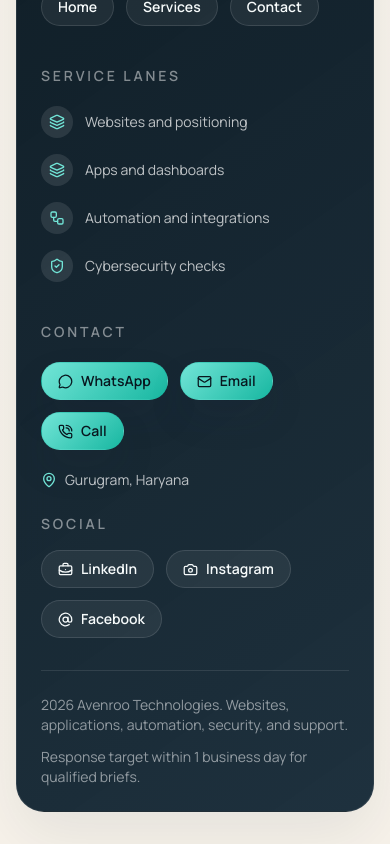
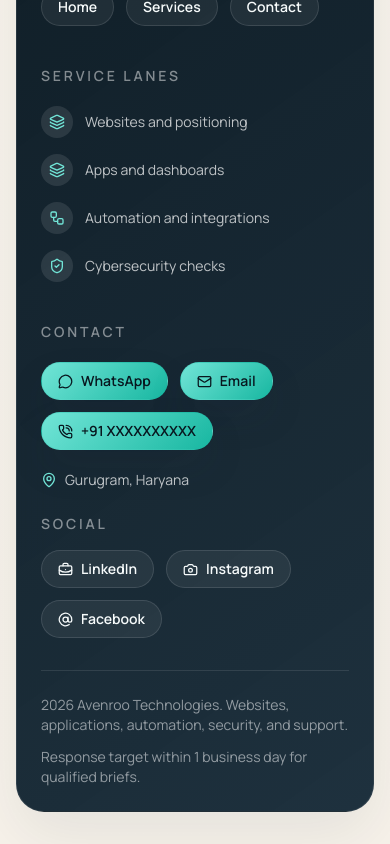
Before and after one commit to avenrootechnologies-collab/Avenroo-Technologies, a React (Vite) app in the folder AvenrooTechnologies/frontend/: page /contact in a window 390 px wide. Shown: the part 7479-8323 px from the top of the page. Built offline with nearby package versions, Linux system fonts and the light colour scheme; no server answers.

Commit message:
Add phone contact to shared footer

```diff
--- a/AvenrooTechnologies/frontend/src/components/Footer.jsx
+++ b/AvenrooTechnologies/frontend/src/components/Footer.jsx
@@ -20,7 +20,7 @@ const whatsappMessage =
   import.meta.env.VITE_WHATSAPP_MESSAGE ||
   "Hi Avenroo Technologies, I want to discuss a website, app, automation, or security project.";
 const contactEmail = import.meta.env.VITE_CONTACT_EMAIL || "shaurixinfotechsolution@gmail.com";
-const contactPhone = import.meta.env.VITE_CONTACT_PHONE || "";
+const contactPhone = import.meta.env.VITE_CONTACT_PHONE || "+91 98390 79570";
 const linkedinUrl =
   import.meta.env.VITE_LINKEDIN_URL || "https://www.linkedin.com/company/avenroo-technologies/";
 const instagramUrl =
@@ -64,7 +64,9 @@ const directLinks = [
     icon: Mail,
   },
   {
-    label: "Call",
+    label: "Phone",
+    display: contactPhone,
+    ariaLabel: `Call ${contactPhone}`,
     href: buildPhoneHref(),
     icon: PhoneCall,
   },
@@ -153,13 +155,13 @@ export default function Footer() {
                   <a
                     key={link.label}
                     href={link.href}
-                    target="_blank"
-                    rel="noopener noreferrer"
+                    target={link.href.startsWith("https://") ? "_blank" : undefined}
+                    rel={link.href.startsWith("https://") ? "noopener noreferrer" : undefined}
                     className="brand-button inline-flex items-center gap-2 rounded-full px-4 py-2 text-sm font-semibold"
-                    aria-label={`Open ${link.label}`}
+                    aria-label={link.ariaLabel || `Open ${link.label}`}
                   >
                     <Icon size={15} />
-                    {link.label}
+                    {link.display || link.label}
                   </a>
                 );
               })}
```
